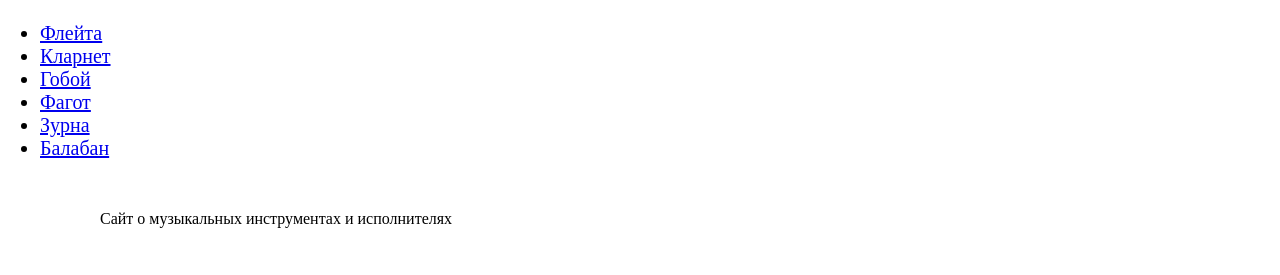
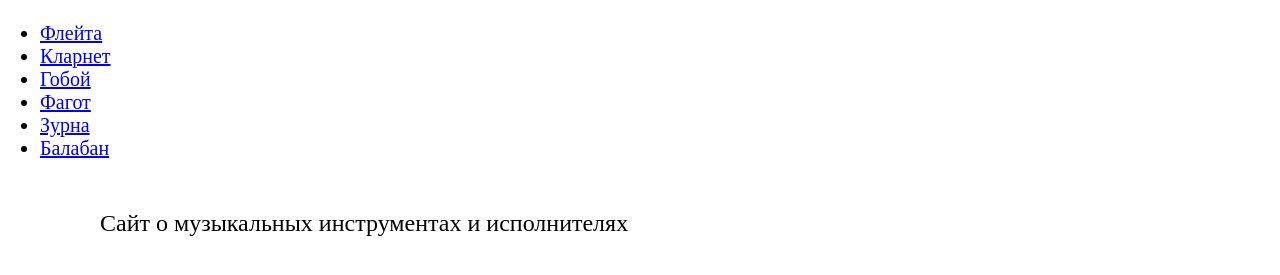
Before and after one commit to VladimirTzelin/WEB_HW-2, a plain HTML site: page index.html in a window 1280 px wide. Shown: the part 203-478 px from the top of the page. Drawn offline with Linux system fonts and the light colour scheme.

Commit message:
Update index.html
Fixed bug2

```diff
--- a/index.html
+++ b/index.html
@@ -23,7 +23,7 @@
         </ul>
     </div>
     <div class="footer">
-        <p1>Сайт о музыкальных инструментах и исполнителях</p1>
+        <p>Сайт о музыкальных инструментах и исполнителях</p>
     </div>
 </body>
 </html>
```
